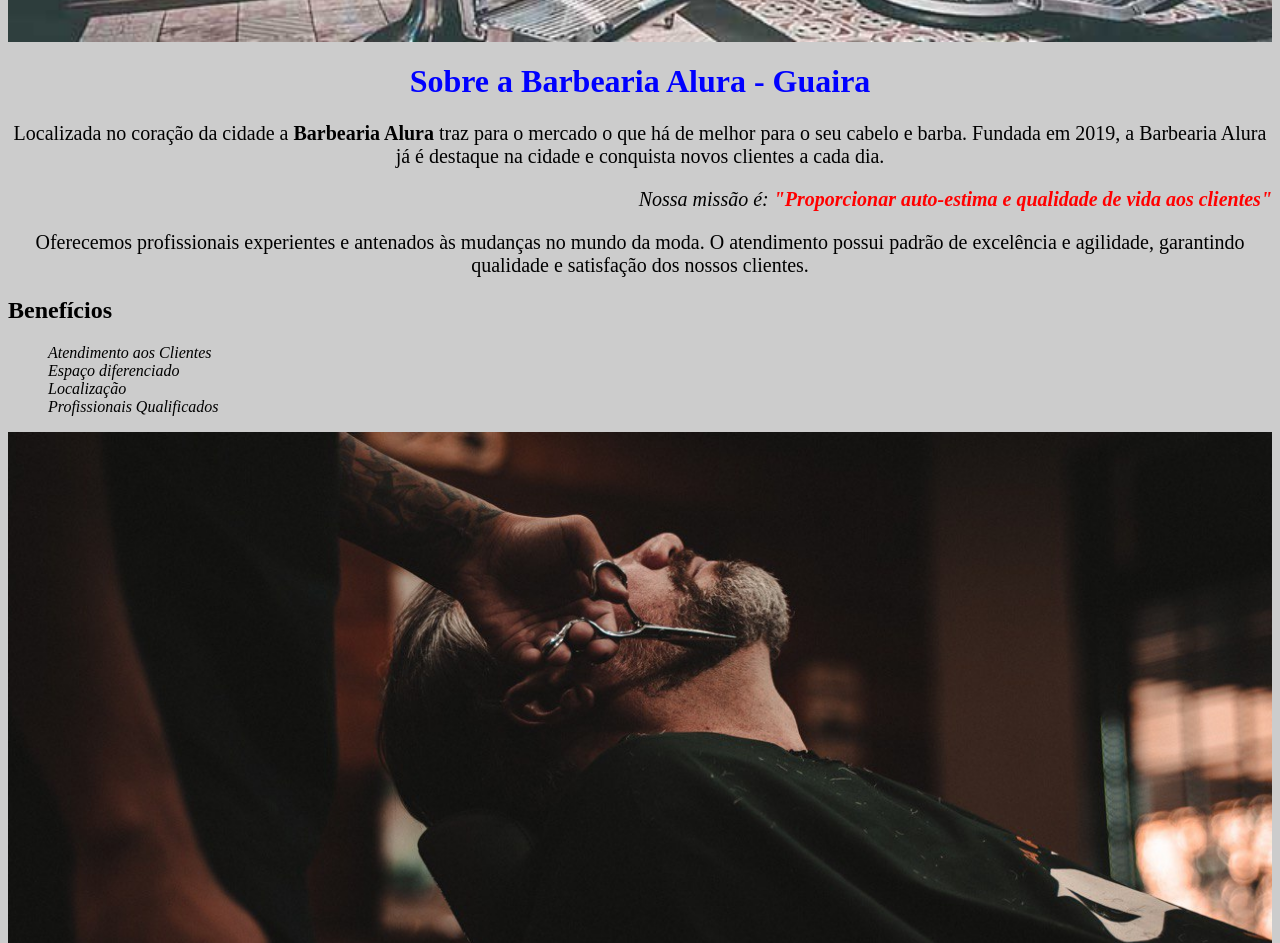
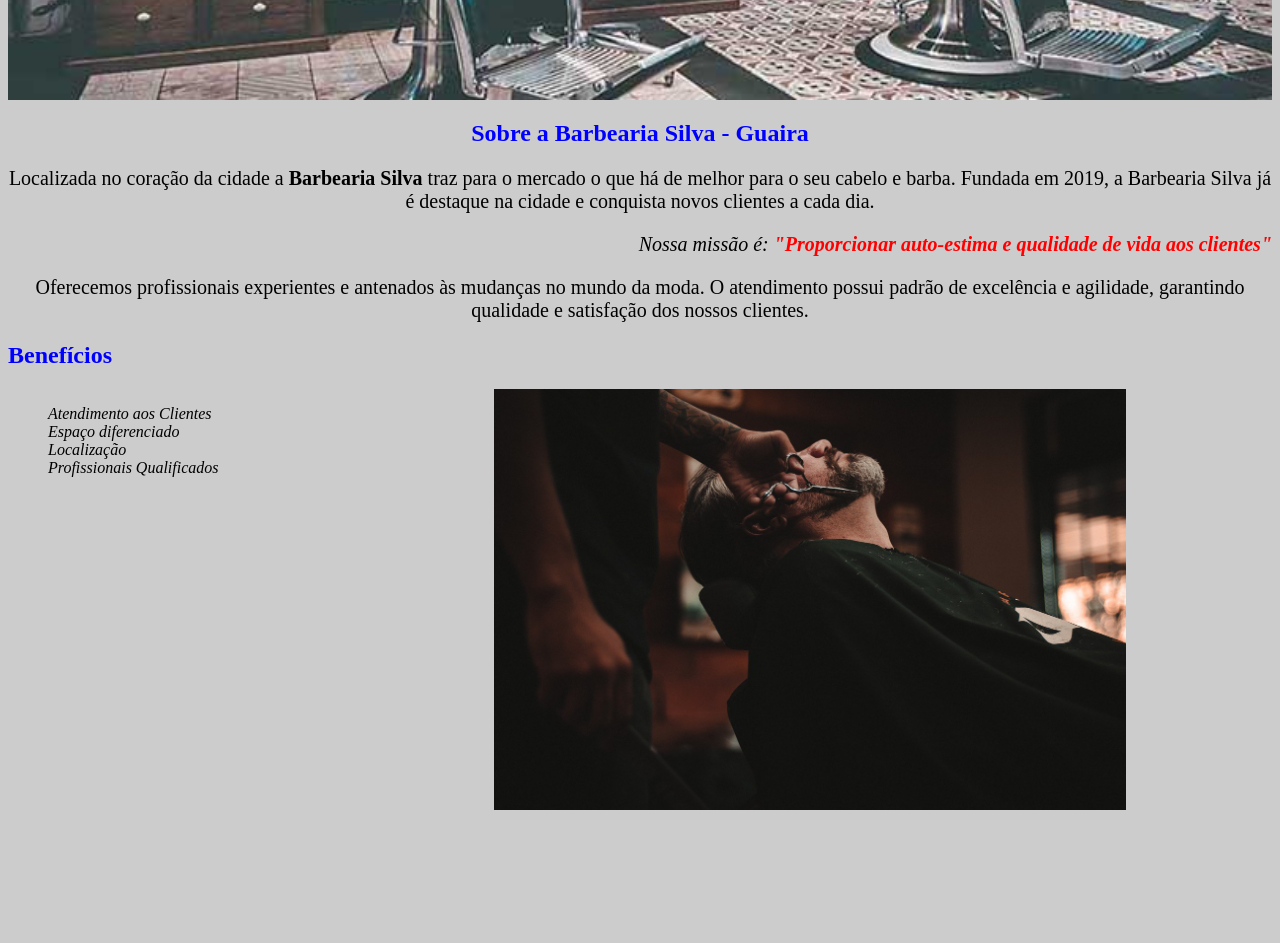
Before and after one commit to GabrielSilvaPedroso/2front23, a plain HTML site: page index.html in a window 1280 px wide. Shown: the part 440-1383 px from the top of the page. After the commit the page ends 1262 px from the top, so only its background shows below. Drawn offline with Linux system fonts and the light colour scheme.

Commit message:
Add files via upload

```diff
--- a/index.html
+++ b/index.html
@@ -12,11 +12,14 @@
 
   </head>
   <body>
+	<header>
+		<h1 class="centralizar">Barberia Silva</h1>
+	</header>
 	<img id="banner" src="banner.jpg" alt="banner"/>
-	<h1 style="text-align: center">Sobre a Barbearia Alura - Guaira</h1>
+	<h2 class="centralizar">Sobre a Barbearia Silva - Guaira</h2>
 
 	<p style="text-align: justfy">
-		Localizada no coração da cidade a <strong> Barbearia Alura</strong> traz para o mercado o que há de melhor para o seu cabelo e barba. Fundada em 2019, a Barbearia Alura já é destaque na cidade e conquista novos clientes a cada dia.
+		Localizada no coração da cidade a <strong> Barbearia Silva</strong> traz para o mercado o que há de melhor para o seu cabelo e barba. Fundada em 2019, a Barbearia Silva já é destaque na cidade e conquista novos clientes a cada dia.
 	</p>
 
 	<p style="font-size:20px; text-align: right">
@@ -34,6 +37,6 @@
 				<li class="items">Profissionais Qualificados</li>
     </ul>
 
-		<img id="beneficios" src="beneficios.jpg"
+		<img id="beneficios" alt="beneficios" src="beneficios.jpg"
 	</body>
 </html>
--- a/style.css
+++ b/style.css
@@ -1,13 +1,13 @@
 body{
 	background: #CCCCCC;
 }
-p{
+p,.centralizar{
 	text-align: center;
 }
 em strong{
 	color: #FF0000;
 }
-h1{
+h1,h2{
 	color: #0000FF;
 }
 #banner {
@@ -18,5 +18,11 @@ h1{
 		list-style:  none;
 }
 #beneficios{
-		width: 100%;
+		width: 50%;
 }
+ul{
+	display: inline-block;
+	width: 20%;
+	margin-right: 15%;
+	vertical-align:top;
+}
```
